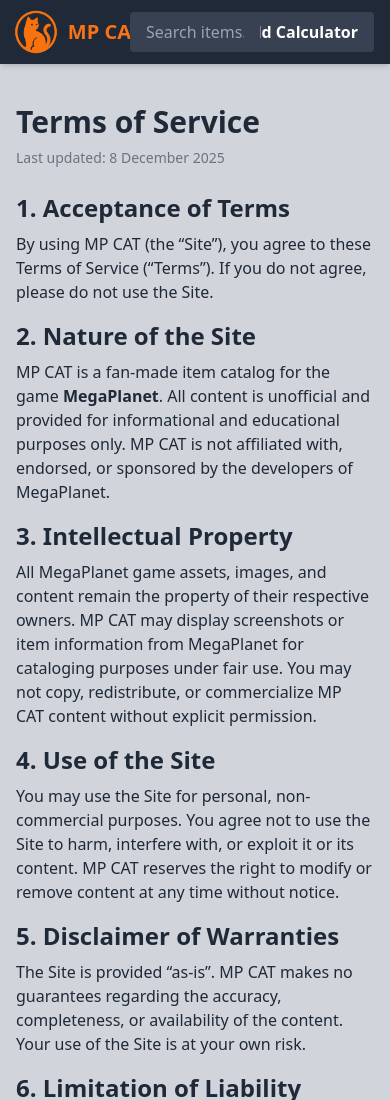
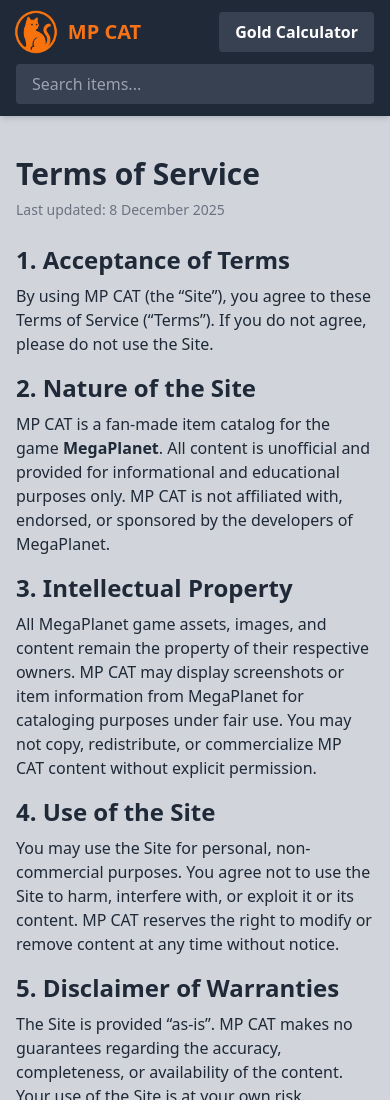
Before and after one commit to Insentric/mp-cat, a plain HTML site: page terms-of-service/index.html in a window 390 px wide. Shown: the top 1100 px of the page. Drawn offline with nearby package versions, Linux system fonts and the light colour scheme.

Commit message:
Add files via upload

```diff
--- a/terms-of-service/index.html
+++ b/terms-of-service/index.html
@@ -2,6 +2,7 @@
 <html>
 <head>
   <meta charset="UTF-8" />
+  <meta name="viewport" content="width=device-width, initial-scale=1">
   <script src="https://cdn.tailwindcss.com"></script>
   <title>Terms of Service - MP CAT</title>
   <meta name="description" content="MP CAT – A fan-made catalog of items for MegaPlanet. Browse, search, and explore all items from the game in one place.">
@@ -10,38 +11,65 @@
   <link rel="apple-touch-icon" sizes="180x180" href="../assets/apple-touch-icon.png?v=M44lzPylqQ">
   <link rel="icon" type="image/png" sizes="32x32" href="../assets/favicon-32x32.png?v=M44lzPylqQ">
   <link rel="icon" type="image/png" sizes="16x16" href="../assets/favicon-16x16.png?v=M44lzPylqQ">
+  <link rel="mask-icon" href="../assets/safari-pinned-tab.svg" color="#FF7F00">
 </head>
 
 <body class="bg-gray-800 text-white min-h-screen flex flex-col">
   <div id="mainContent" class="relative bg-gray-300 min-h-screen overflow-x-hidden">
     <!-- Top Navigation Bar -->
-    <header class="w-full bg-gray-800 text-white flex items-center justify-between px-4 py-3 shadow-md relative">
-      <!-- Left: Logo + Title -->
-      <div class="flex items-center space-x-3 z-10">
-        <a href="../catalog/" title="Go to homepage" class="inline-block">
-          <img src="../assets/logo.png" alt="Logo" class="h-10 w-auto transform scale-110 hover:opacity-80" title="MP CAT">
-        </a>
-        <span class="text-orange-500 text-xl font-semibold font-sans">MP CAT</span>
+    <header class="w-full bg-gray-800 text-white shadow-md relative px-4 py-3 flex flex-col md:flex-row md:items-center gap-3">
+      <!-- Desktop layout: Logo + Title left, Gold Calculator right -->
+      <div class="hidden md:flex w-full justify-between items-center">
+        <div class="flex items-center space-x-3">
+          <a href="../" title="Go to homepage" class="inline-block">
+            <img src="../assets/logo.png" alt="Logo" class="h-10 w-auto transform scale-110 hover:opacity-80" title="MP CAT">
+          </a>
+          <span class="text-orange-500 text-xl font-semibold font-sans">MP CAT</span>
+        </div>
+
+        <button
+          class="bg-gray-700 hover:bg-gray-600 px-4 py-2 rounded font-semibold"
+          onclick="window.location.href='../gold-calculator/'">
+          Gold Calculator
+        </button>
       </div>
 
-      <!-- Center: Search Bar -->
-      <div class="absolute left-1/2 transform -translate-x-1/2 z-50 w-1/3">
+      <!-- Mobile layout: Top row (logo + title left, gold calculator right) -->
+      <div class="flex md:hidden w-full justify-between items-center">
+        <div class="flex items-center space-x-3">
+          <a href="../" title="Go to homepage" class="inline-block">
+            <img src="../assets/logo.png" alt="Logo" class="h-10 w-auto transform scale-110 hover:opacity-80" title="MP CAT">
+          </a>
+          <span class="text-orange-500 text-xl font-semibold font-sans">MP CAT</span>
+        </div>
+
+        <button
+          class="bg-gray-700 hover:bg-gray-600 px-4 py-2 rounded font-semibold"
+          onclick="window.location.href='../gold-calculator/'">
+          Gold Calculator
+        </button>
+      </div>
+
+      <!-- Mobile: Search -->
+      <div class="flex items-center md:hidden w-full space-x-3">
+        <!-- Search input -->
+        <input
+          type="text"
+          placeholder="Search items..."
+          class="flex-1 px-4 py-2 rounded bg-gray-700 text-white placeholder-gray-400 focus:outline-none focus:ring-2 focus:ring-orange-500"
+          id="searchInputMobile"
+        >
+      </div>
+
+      <!-- Desktop: Centered search bar -->
+      <div class="hidden md:block w-full mt-3 md:mt-0 md:absolute md:left-1/2 md:-translate-x-1/2 md:w-1/3 z-50">
         <input
           type="text"
           placeholder="Search items..."
           class="w-full px-4 py-2 rounded bg-gray-700 text-white placeholder-gray-400 focus:outline-none focus:ring-2 focus:ring-orange-500"
           id="searchInput"
         >
-      </div>
-
-      <!-- Right: Navigation buttons -->
-      <nav class="flex space-x-4 z-10">
-        <button
-          class="bg-gray-700 hover:bg-gray-600 px-4 py-2 rounded font-semibold"
-          onclick="window.location.href='../gold-calculator/'">
-          Gold Calculator
-        </button>
-      </nav>
+        </div>
     </header>
 
     <div class="flex justify-center items-start transform p-10 px-4 md:px-0 text-gray-800">
```
